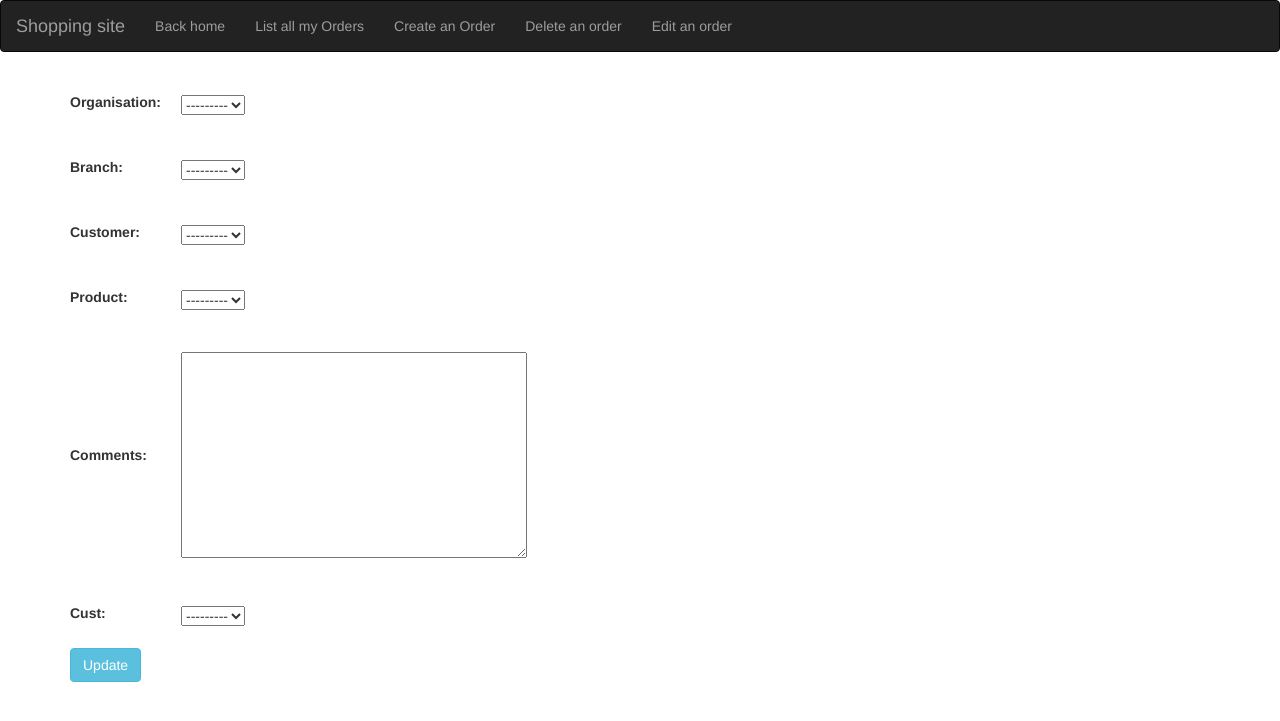
After one commit to Neethishashidhar/shoppingsite, a Django app: template mysite/templates/mysite/order_update_form.html in a window 1280 px wide. The commit adds this page. Shown: the top 721 px of the page. Run offline with Django 3.2, Linux system fonts and the light colour scheme; the template is opened without the code that fills it: values that come from a table or form of the project are taken from there, others are empty; some libraries are stand-ins or nearby versions.

Commit message:
Adding Edit and Delete pages

```diff
--- a/mysite/forms.py
+++ b/mysite/forms.py
@@ -1,4 +1,5 @@
 from django import forms
+
 from .models import Organisation, Branch, Order, Customer
 
 
@@ -22,3 +23,6 @@
     class Meta:
         model = Order
         fields = ('organisation', 'branch', 'customer', 'product', 'comments')
+
+    class Media:
+        js = ('js/validation.js',)
--- a/mysite/models.py
+++ b/mysite/models.py
@@ -1,4 +1,5 @@
 from django.db import models
+from django.urls import reverse
 
 
 class Organisation(models.Model):
@@ -59,3 +60,12 @@
     customer = models.ForeignKey('Customer', models.PROTECT)
     product = models.ForeignKey('Product', models.PROTECT)
     comments = models.TextField(max_length=300, null=True)
+
+    def __str__(self):
+        return self.order_id
+
+    def get_absolute_url_for_edit(self):
+        return reverse('edit-order', args=[self.order_id])
+
+    def get_absolute_url_for_delete(self):
+        return reverse('delete-order', args=[self.order_id])
--- a/mysite/static/js/testing.js
+++ b/mysite/static/js/validation.js
@@ -1,3 +1,4 @@
+
 function disable_dropdowns(){
 	document.getElementById("id_branch").disabled = true;
 	document.getElementById("id_customer").disabled = true;
@@ -7,6 +8,7 @@
 		br_ob[i].style.visibility = "hidden";
 		br_ob[i].style.display = 'none';
 	}
+	$("#id_branch option:gt(0)").attr('disabled', 'disabled').hide();
 	var cust_ob = document.getElementById("id_customer").options;
 	var cust_len = document.getElementById("id_customer").length;
 	for(var i = 1; i < cust_len; i++){
--- a/mysite/templates/base_generic.html
+++ b/mysite/templates/base_generic.html
@@ -9,10 +9,9 @@
   <script src="https://ajax.googleapis.com/ajax/libs/jquery/3.2.1/jquery.min.js"></script>
   <script src="https://maxcdn.bootstrapcdn.com/bootstrap/3.3.7/js/bootstrap.min.js"></script>
   <link rel="stylesheet" href="{% static 'css/styles.css' %}">
-  <script src="{% static 'js/testing.js' %}"></script>
 </head>
 
-<body onload="disable_dropdowns()">
+<body>
 <nav class="navbar navbar-inverse">
 <div class="container-fluid">
       <div class="navbar-header">
@@ -21,8 +20,8 @@
       	  <li> <a href="/"> Back home </a></li>
           <li> <a href="/orders/"> List all my Orders </a> </li>
           <li> <a href="/CreateOrder/"> Create an Order </a> </li>
-          <li> <a href=""> Delete an order</a> </li>
-          <li> <a href=""> Edit an order </a> </li>
+          <li> <a href="/orders/"> Delete an order</a> </li>
+          <li> <a href="/orders/"> Edit an order </a> </li>
       <ul>
   </nav>
   {% block content %}{% endblock %}
--- /dev/null
+++ b/mysite/templates/mysite/order_update_form.html
@@ -0,0 +1,12 @@
+{% extends "base_generic.html" %}
+
+{% block content %}
+<div class="container">
+<form action="" method="post">{% csrf_token %}
+	<table >
+    {{ form }}
+    </table>
+    <input type="submit" value="Update" class="btn btn-info"/>
+</form>
+</div>
+{% endblock %}
--- a/mysite/templates/order_form.html
+++ b/mysite/templates/order_form.html
@@ -1,5 +1,7 @@
 {% extends "base_generic.html" %}
 {% block content %}
+
+{{ form.media }}
 <div class="container">
 	<h1 class="text-center"> Create your Order </h1>
     <form action="" method="post">
@@ -12,4 +14,7 @@
    <input type='hidden' id='myhidden1' value=''>
    <input type='hidden' id='myhidden2' value=''>
 </div>
+<script type="text/javascript">;
+disable_dropdowns();
+</script>
 {% endblock %}
--- a/mysite/urls.py
+++ b/mysite/urls.py
@@ -2,7 +2,11 @@
 from mysite import views
 
 urlpatterns = [
-    url(r'^$', views.HomePageView.as_view()),
+    url(r'^$', views.HomePageView.as_view(), name='home-view'),
     url(r'^orders/$', views.ListOrdersView.as_view(), name='order-list'),
-    url(r'^CreateOrder/$', views.OrderCreate.as_view()),
+    url(r'^CreateOrder/$', views.OrderCreate.as_view(), name='create-order'),
+    url(r'^EditOrder/(?P<pk>\d+)$',
+        views.OrderUpdate.as_view(), name='edit-order'),
+    url(r'^DeleteOrder/(?P<pk>\d+)$',
+        views.OrderDelete.as_view(), name='delete-order')
 ]
--- a/shoppingsite/urls.py
+++ b/shoppingsite/urls.py
@@ -13,11 +13,11 @@
     1. Import the include() function: from django.urls import include, path
     2. Add a URL to urlpatterns:  path('blog/', include('blog.urls'))
 """
+from django.conf import settings
+from django.conf.urls import url, include
+from django.conf.urls.static import static
 from django.contrib import admin
-from django.conf.urls import url, include
 from django.urls import path
-from django.conf.urls.static import static
-from django.conf import settings
 
 urlpatterns = [
     path('admin/', admin.site.urls),
```
Also changed, not shown: mysite/templates/mysite/order_confirm_delete.html (added, +10 -0 lines), mysite/templates/mysite/order_list.html (+6 -4 lines), mysite/views.py (+16 -3 lines).
